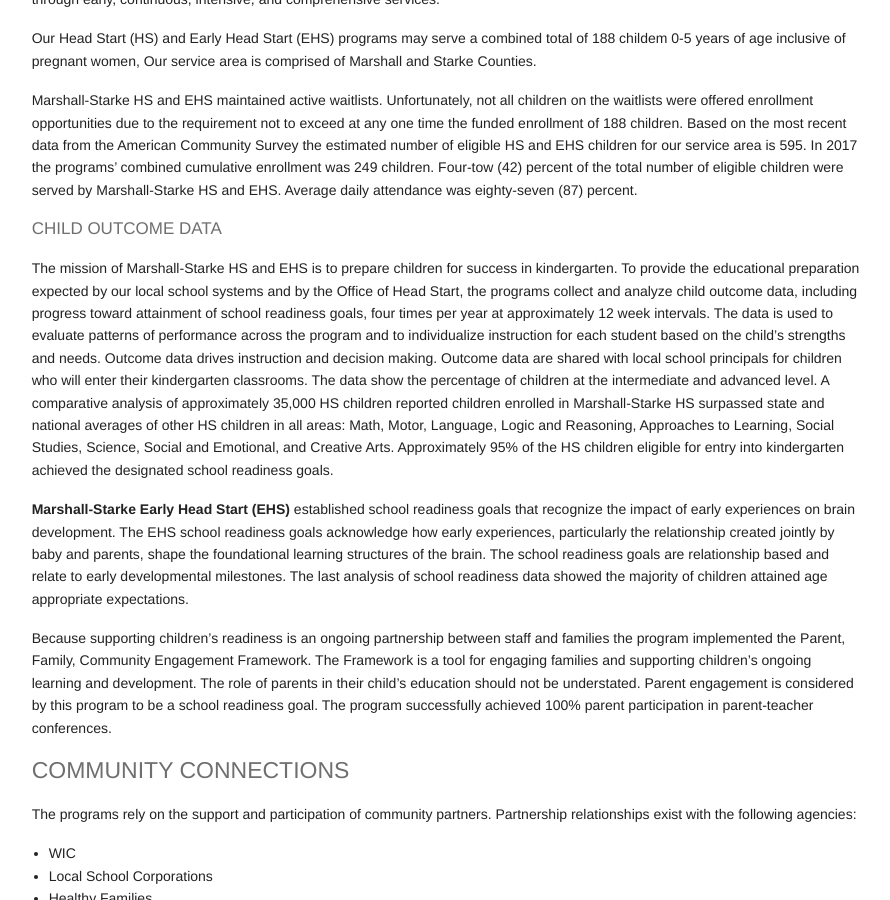
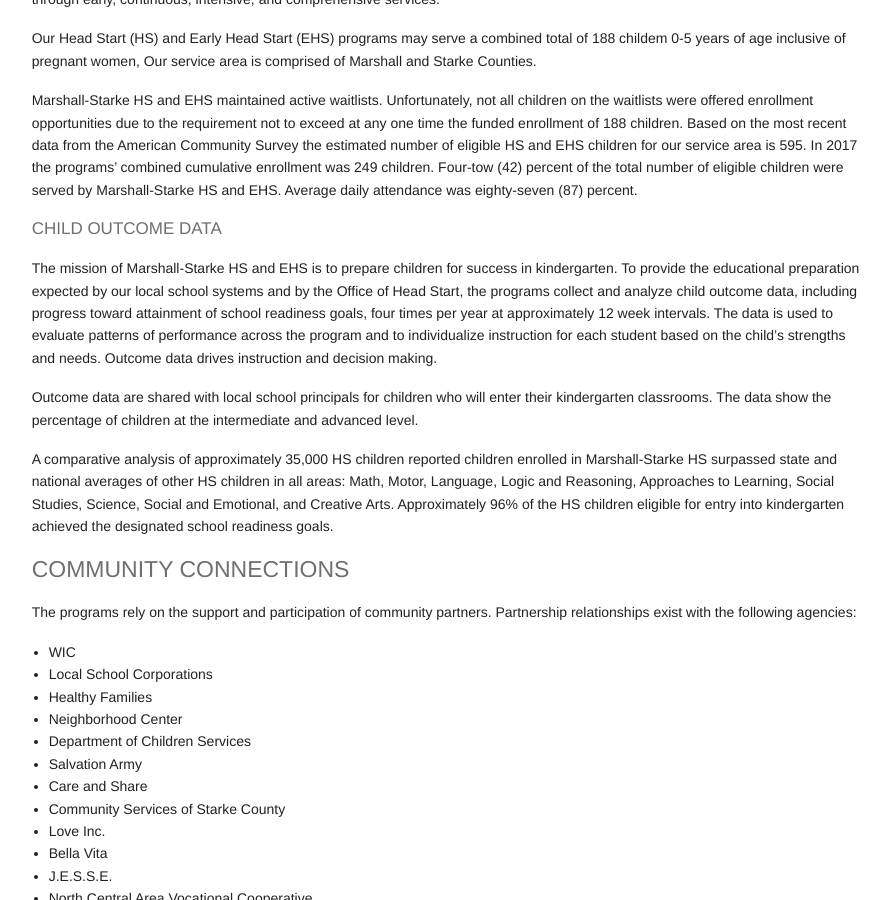
Before and after one commit to leviwilson/marshall-starke.org, a Jekyll site: the page built from report/children.md, in a window 1280 px wide and 900 px high, scrolled down 660 px. Shown: the whole window, without its empty margins (260-1150 px from the left). Built offline with Jekyll 4.4.1, drawn with Linux system fonts in a browser that asks for light colours; nearby versions of some CDN libraries.

Commit message:
update child outcome data

```diff
--- a/report/children.md
+++ b/report/children.md
@@ -28,12 +28,10 @@ Marshall-Starke HS and EHS maintained active waitlists. Unfortunately, not all c
 
 <h5 class="subheader">CHILD OUTCOME DATA</h5>
 The mission of Marshall-Starke HS and EHS is to prepare children for success in kindergarten. To provide the educational preparation expected by our local school systems and by the Office of Head Start, the programs collect and analyze child outcome data, including progress toward attainment of school readiness goals, four times per year at approximately 12 week intervals. The data is used to evaluate patterns of performance across the program and to individualize instruction for each student based on the child's strengths and needs. Outcome data drives instruction and decision making.
+
 Outcome data are shared with local school principals for children who will enter their kindergarten classrooms. The data show the percentage of children at the intermediate and advanced level.
-A comparative analysis of approximately 35,000 HS children reported children enrolled in Marshall-Starke HS surpassed state and national averages of other HS children in all areas: Math, Motor, Language, Logic and Reasoning, Approaches to Learning, Social Studies, Science, Social and Emotional, and Creative Arts. Approximately 95% of the HS children eligible for entry into kindergarten achieved the designated school readiness goals.
 
-**Marshall-Starke Early Head Start (EHS)** established school readiness goals that recognize the impact of early experiences on brain development. The EHS school readiness goals acknowledge how early experiences, particularly the relationship created jointly by baby and parents, shape the foundational learning structures of the brain. The school readiness goals are relationship based and relate to early developmental milestones. The last analysis of school readiness data showed the majority of children attained age appropriate expectations.
-
-Because supporting children's readiness is an ongoing partnership between staff and families the program implemented the Parent, Family, Community Engagement Framework. The Framework is a tool for engaging families and supporting children's ongoing learning and development. The role of parents in their child's education should not be understated. Parent engagement is considered by this program to be a school readiness goal. The program successfully achieved 100% parent participation in parent-teacher conferences.
+A comparative analysis of approximately 35,000 HS children reported children enrolled in Marshall-Starke HS surpassed state and national averages of other HS children in all areas: Math, Motor, Language, Logic and Reasoning, Approaches to Learning, Social Studies, Science, Social and Emotional, and Creative Arts. Approximately 96% of the HS children eligible for entry into kindergarten achieved the designated school readiness goals.
 
 <h4 class="subheader" id="connections">COMMUNITY CONNECTIONS</h4>
 The programs rely on the support and participation of community partners. Partnership relationships exist with the following agencies:
```
